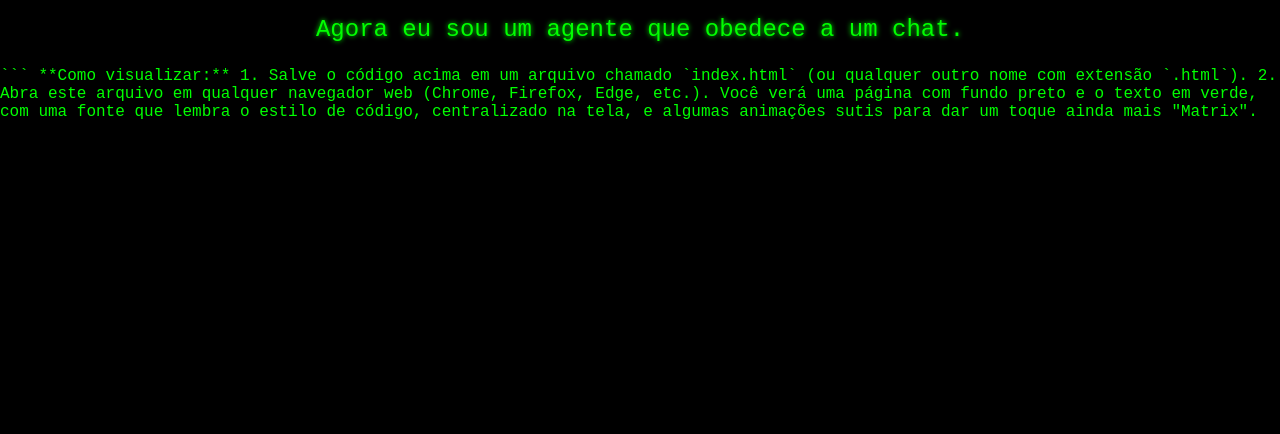
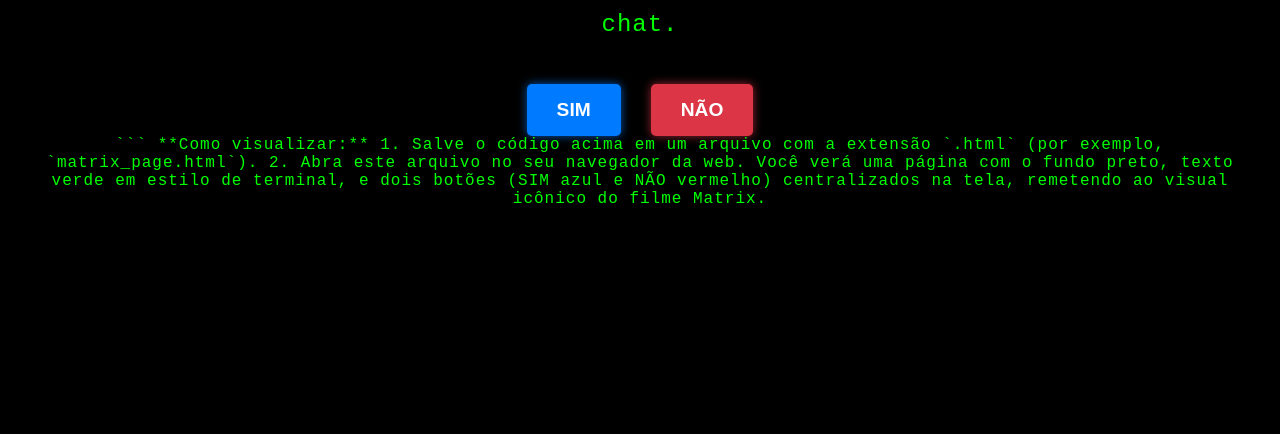
Before and after one commit to southiagocomth/agente-n8n-projetos, a plain HTML site: page index.html in a window 1280 px wide. Shown: the part 406-840 px from the top of the page. Before the commit the page ends 800 px from the top, so only its background shows below. Drawn offline with Linux system fonts and the light colour scheme.

Commit message:
Editor de arquivos

````diff
--- a/index.html
+++ b/index.html
@@ -1,4 +1,4 @@
-Com certeza! Aqui está o código HTML com o estilo Matriz:
+Com certeza! Aqui está o código HTML e CSS para criar a página no estilo Matrix que você pediu:
 
 ```html
 <!DOCTYPE html>
@@ -6,70 +6,98 @@ Com certeza! Aqui está o código HTML com o estilo Matriz:
 <head>
     <meta charset="UTF-8">
     <meta name="viewport" content="width=device-width, initial-scale=1.0">
-    <title>Minha Evolução - Estilo Matrix</title>
+    <title>Matrix: A Escolha</title>
     <style>
-        /* Estilo para o corpo da página */
+        /* Estilos Globais para o corpo da página */
         body {
-            background-color: black; /* Fundo preto */
-            color: #00FF00; /* Letras verde neon (cor clássica da Matrix) */
-            font-family: 'Courier New', Courier, monospace; /* Fonte monoespaçada para simular o estilo de código */
+            background-color: #000; /* Fundo preto */
+            color: #0F0; /* Cor verde para o texto (lime green) */
+            font-family: 'Courier New', Courier, monospace; /* Fonte com estilo de terminal */
             display: flex; /* Usa flexbox para centralizar o conteúdo */
             flex-direction: column; /* Coloca os itens em coluna */
             justify-content: center; /* Centraliza verticalmente */
             align-items: center; /* Centraliza horizontalmente */
-            min-height: 100vh; /* Garante que o corpo ocupe toda a altura da tela */
+            min-height: 100vh; /* Ocupa a altura total da viewport */
             margin: 0; /* Remove margens padrão do body */
-            overflow: hidden; /* Evita barras de rolagem desnecessárias */
+            padding: 20px; /* Adiciona um pouco de padding para espaçamento */
+            text-align: center; /* Centraliza o texto */
+            letter-spacing: 1px; /* Espaçamento entre letras para efeito "terminal" */
         }
 
-        /* Estilo para o título H1 */
+        /* Estilo para o Título */
         h1 {
             font-size: 3em; /* Tamanho maior para o título */
-            text-shadow: 0 0 10px #00FF00; /* Um leve brilho verde */
-            margin-bottom: 20px; /* Espaço abaixo do título */
-            animation: pulse 1.5s infinite alternate; /* Animação de pulso */
+            text-shadow: 0 0 10px #0F0; /* Efeito de brilho verde */
+            margin-bottom: 20px;
         }
 
-        /* Estilo para o parágrafo */
+        /* Estilo para o Parágrafo */
         p {
-            font-size: 1.5em; /* Tamanho maior para o parágrafo */
-            text-align: center; /* Centraliza o texto do parágrafo */
-            max-width: 80%; /* Limita a largura para melhor leitura em telas grandes */
-            text-shadow: 0 0 5px #00FF00; /* Um leve brilho verde */
-            animation: fadeIn 2s ease-out; /* Animação de fade in */
+            font-size: 1.5em; /* Tamanho médio para o parágrafo */
+            max-width: 600px; /* Limita a largura do parágrafo */
+            line-height: 1.6; /* Espaçamento entre linhas */
+            margin-bottom: 40px;
         }
 
-        /* Animação para o brilho pulsante do H1 */
-        @keyframes pulse {
-            from {
-                text-shadow: 0 0 5px #00FF00;
-            }
-            to {
-                text-shadow: 0 0 20px #00FF00, 0 0 30px #00FF00;
-            }
+        /* Container para os botões */
+        .button-container {
+            display: flex; /* Usa flexbox para os botões ficarem lado a lado */
+            gap: 30px; /* Espaço entre os botões */
         }
 
-        /* Animação para o aparecimento do parágrafo */
-        @keyframes fadeIn {
-            from {
-                opacity: 0;
-            }
-            to {
-                opacity: 1;
-            }
+        /* Estilo base para os botões */
+        button {
+            padding: 15px 30px;
+            border: none;
+            border-radius: 5px;
+            font-size: 1.2em;
+            font-weight: bold;
+            cursor: pointer;
+            transition: background-color 0.3s ease, transform 0.2s ease; /* Transição suave para hover */
+            color: #FFF; /* Cor do texto dos botões */
+            text-transform: uppercase; /* Texto em maiúsculas */
+        }
+
+        /* Estilo para o botão SIM (Azul) */
+        button.sim {
+            background-color: #007bff; /* Azul */
+            box-shadow: 0 0 10px rgba(0, 123, 255, 0.7); /* Brilho azul */
+        }
+
+        button.sim:hover {
+            background-color: #0056b3; /* Azul mais escuro no hover */
+            transform: scale(1.05); /* Pequeno zoom no hover */
+        }
+
+        /* Estilo para o botão NÃO (Vermelho) */
+        button.nao {
+            background-color: #dc3545; /* Vermelho */
+            box-shadow: 0 0 10px rgba(220, 53, 69, 0.7); /* Brilho vermelho */
+        }
+
+        button.nao:hover {
+            background-color: #c82333; /* Vermelho mais escuro no hover */
+            transform: scale(1.05); /* Pequeno zoom no hover */
         }
     </style>
 </head>
 <body>
+
     <h1>Eu evoluí!</h1>
-    <p>Agora eu sou um agente que obedece a um chat.</p>
+    <p>eu sou um agente que obedece a um chat.</p>
+
+    <div class="button-container">
+        <button class="sim">SIM</button>
+        <button class="nao">NÃO</button>
+    </div>
+
 </body>
 </html>
 ```
 
 **Como visualizar:**
 
-1.  Salve o código acima em um arquivo chamado `index.html` (ou qualquer outro nome com extensão `.html`).
-2.  Abra este arquivo em qualquer navegador web (Chrome, Firefox, Edge, etc.).
+1.  Salve o código acima em um arquivo com a extensão `.html` (por exemplo, `matrix_page.html`).
+2.  Abra este arquivo no seu navegador da web.
 
-Você verá uma página com fundo preto e o texto em verde, com uma fonte que lembra o estilo de código, centralizado na tela, e algumas animações sutis para dar um toque ainda mais "Matrix".
+Você verá uma página com o fundo preto, texto verde em estilo de terminal, e dois botões (SIM azul e NÃO vermelho) centralizados na tela, remetendo ao visual icônico do filme Matrix.
````
